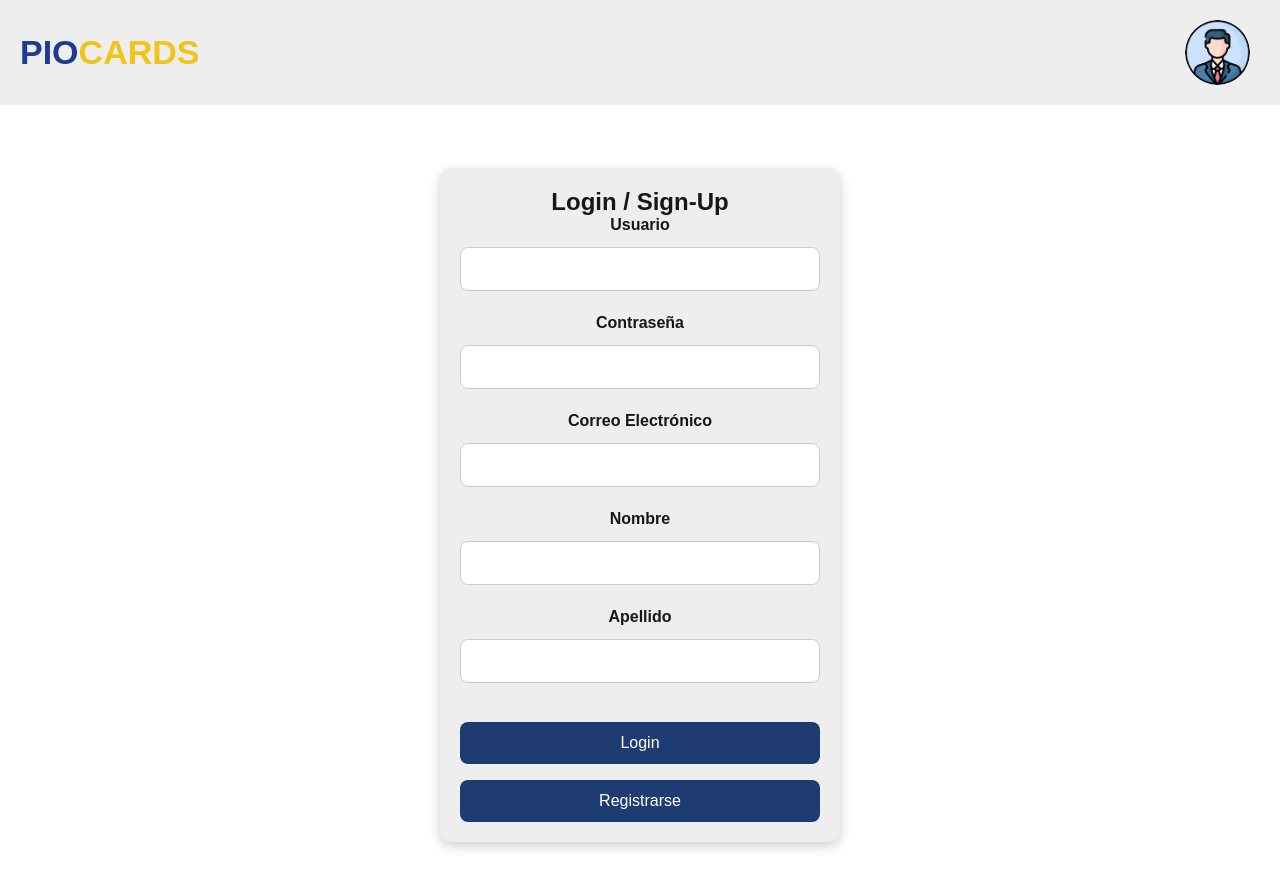
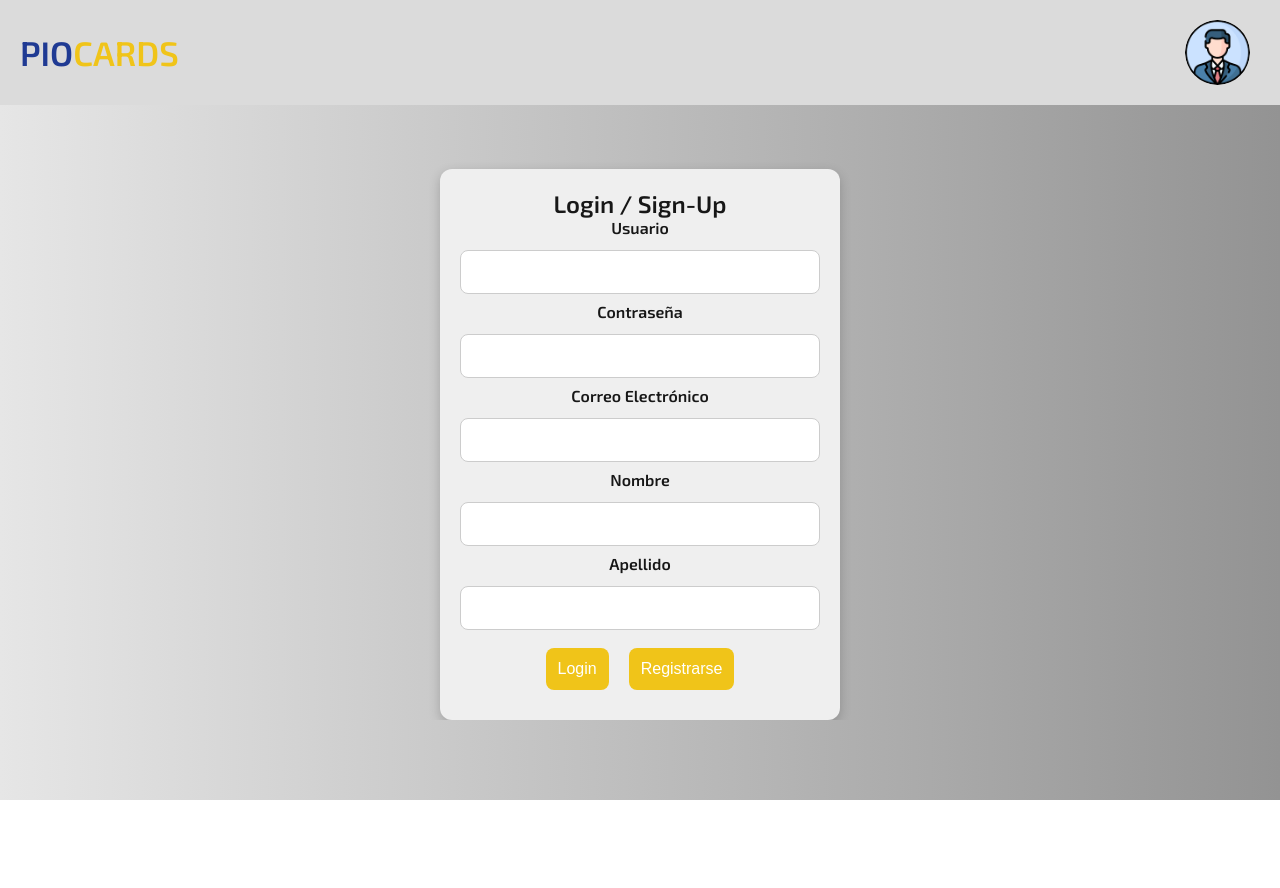
Before and after one commit to PioIX/2024-TPfinal-G09, a Next.js app in the folder frontend/: page / in a window 1280 px wide. Shown: the top 888 px of the page. After the commit the page ends 800 px from the top, so only its background shows below. Built offline with nearby package versions, Linux system fonts and the light colour scheme.

Commit message:
styles login y menu

```diff
--- a/frontend/src/app/globals.css
+++ b/frontend/src/app/globals.css
@@ -1,5 +1,5 @@
 :root {
-  --background: #ffffff;
+  --background: linear-gradient(90deg,#e6e6e6 , #bdbdbd, #939393);
   --foreground: #171717;
   --color-común: linear-gradient(90deg, #c0c0c0, #fff, #c0c0c0) 1;
   --color-épica: linear-gradient(90deg, #8b00ff, #b19cd9, #472463) 1;
@@ -23,6 +23,7 @@ body {
   font-family: Arial, Helvetica, sans-serif;
   -webkit-font-smoothing: antialiased;
   -moz-osx-font-smoothing: grayscale;
+  font-family: 'Exo 2', sans-serif;
 }
 
 * {
--- a/frontend/src/app/layout.js
+++ b/frontend/src/app/layout.js
@@ -9,8 +9,14 @@ export const metadata = {
 export default function RootLayout({ children }) {
   return (
     <html lang="en">
+      <head>
+        <link
+            href="https://fonts.googleapis.com/css2?family=Exo+2:wght@200;300;600&display=swap"
+            rel="stylesheet"
+        />
+      </head>
       <body>
-      {children}
+        {children}
       </body>
     </html>
   );
--- /dev/null
+++ b/frontend/src/app/menu/page.module.css
@@ -0,0 +1,17 @@
+.container {
+    display: flex;
+    flex-direction: column;
+    justify-content: center;
+    align-items: center;
+    margin-top: 5%;
+    text-align: center;
+  }
+
+  .reglas {
+    display: flex;
+    flex-direction: column;
+    justify-content: center;
+    align-items: center;
+    text-align: justify;
+    margin-top: 5%;
+  }
--- a/frontend/src/app/page.module.css
+++ b/frontend/src/app/page.module.css
@@ -4,15 +4,15 @@
   display: flex;
   align-items: center;
   justify-content: center;
-  min-height: 100vh;
-  background: #ffffff; /* Fondo degradado */
+  background: var(--background); /* Fondo degradado */
 }
 
 .container {
-  background: #eeeeee;
+  background: #efefef;
   padding: 20px;
   width: 100%;
   max-width: 400px;
+  margin-top: 5%;
   border-radius: 12px;
   box-shadow: 0 4px 12px rgba(0, 0, 0, 0.2);
   text-align: center;
--- a/frontend/src/components/button.module.css
+++ b/frontend/src/components/button.module.css
@@ -1,14 +1,14 @@
 
 .button {
-  width: 100%;
   padding: 12px;
   margin-top: 16px;
+  margin: 10px;
   border-radius: 8px;
   border: none;
   font-size: 16px;
   cursor: pointer;
   color: #ffffff;
-  background-color: #1e3c72;
+  background-color: #f0c419;
   transition: background-color 0.3s ease;
 }
 
--- a/frontend/src/components/header.module.css
+++ b/frontend/src/components/header.module.css
@@ -3,8 +3,9 @@
   justify-content: space-between;
   align-items: center;
   padding: 10px 20px;
-  background-color: #eeeeee; /* Fondo oscuro */
+  background-color: #dbdbdb; /* Fondo oscuro */
   color: #ffffff;
+  max-height: 100%;
 }
 
 .logo h1 {
@@ -39,6 +40,5 @@
   width: 40px;
   height: 40px;
   border-radius: 50%;
-
   border: 5px solid #1f3a93; /* Borde dorado */
 }
--- a/frontend/src/components/input.module.css
+++ b/frontend/src/components/input.module.css
@@ -2,7 +2,7 @@
   display: flex;
   flex-direction: column; /* Columna para expandirse verticalmente */
   flex: 1;
-  margin-bottom: 15px;
+  margin-bottom: 0px;
   align-items: center;
   overflow: visible; /* El contenedor también permite el crecimiento sin restricciones */
 }
```
Also changed, not shown: frontend/src/app/menu/page.js (+15 -10 lines).
